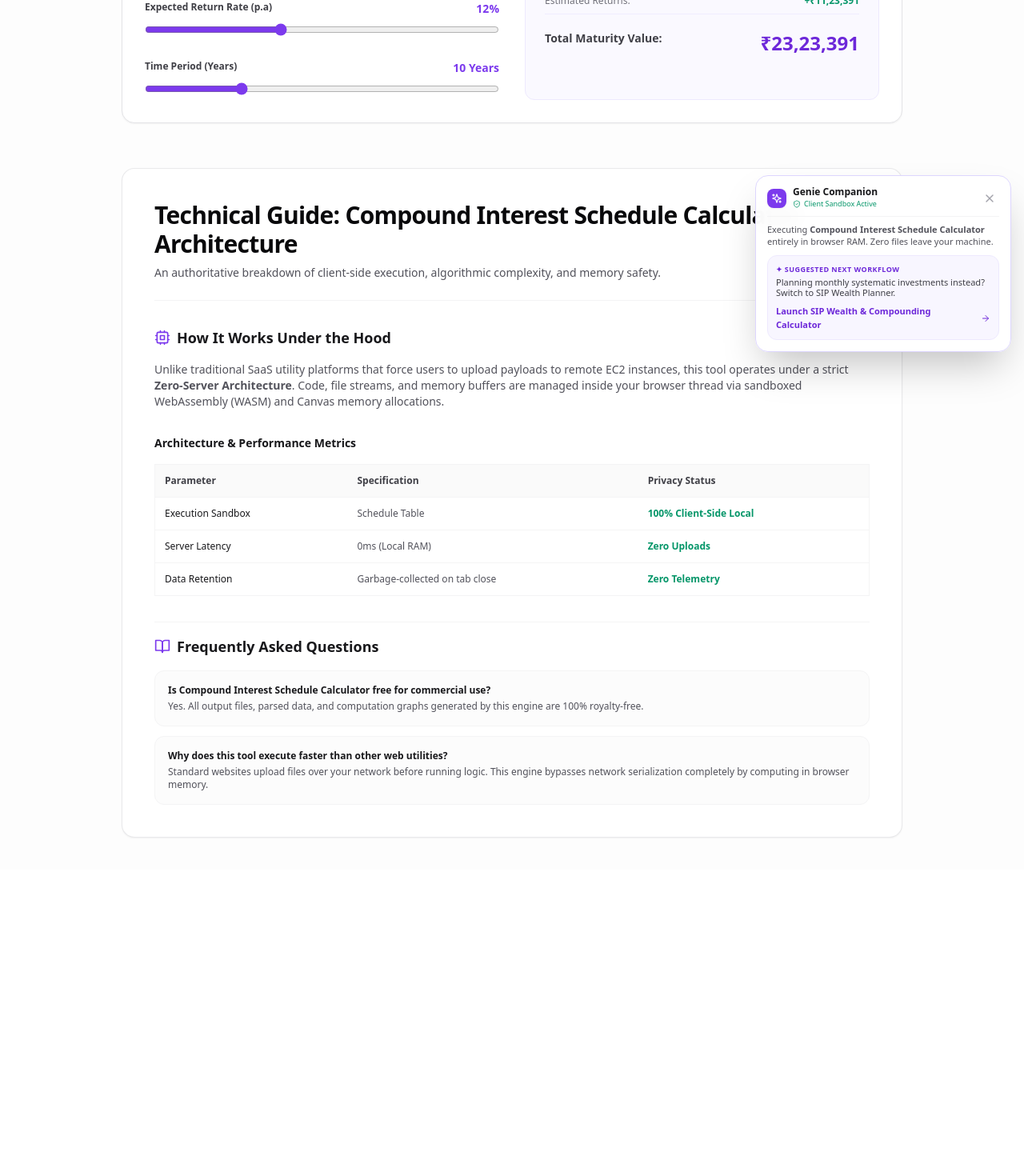
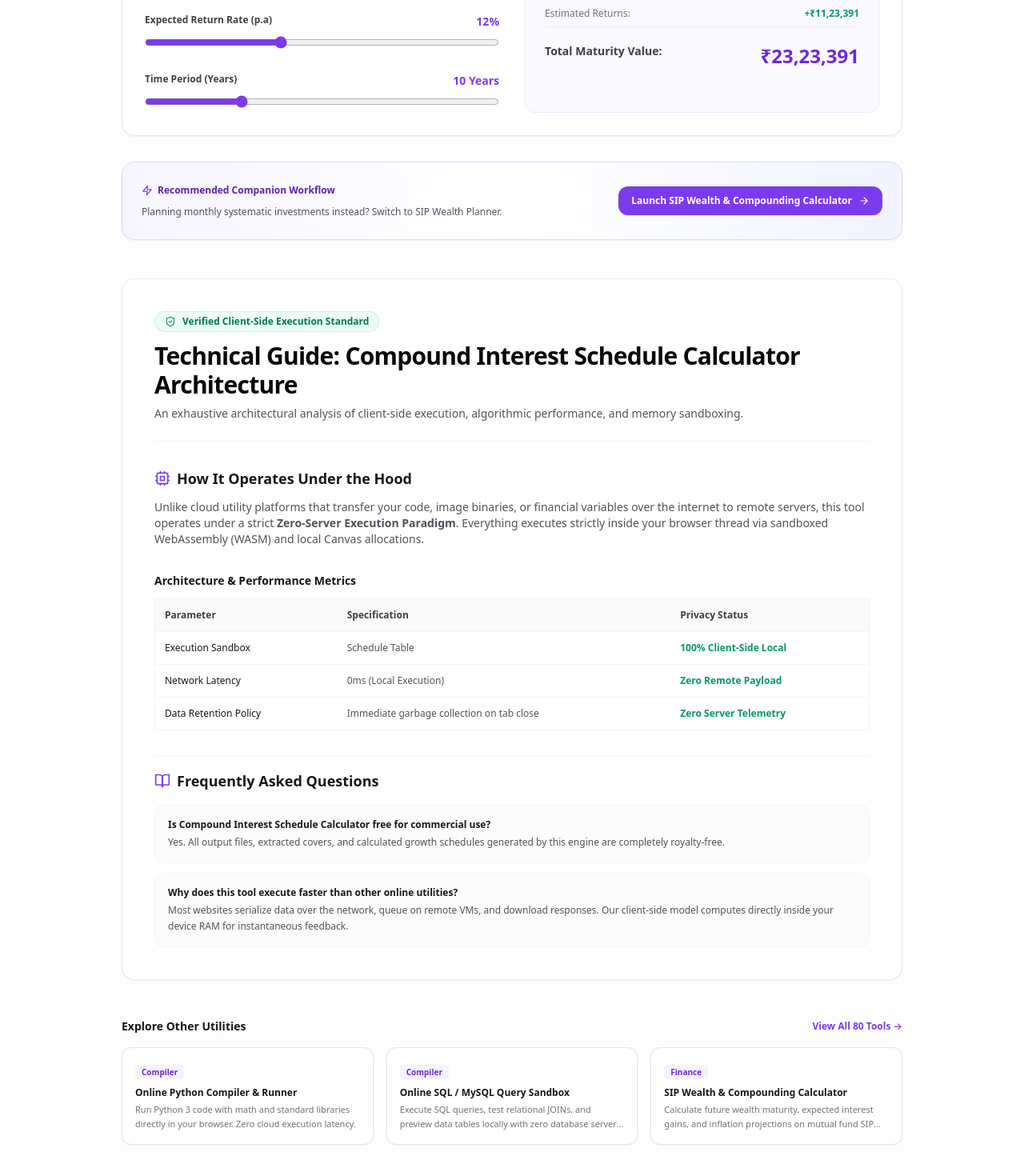
Before and after one commit to RajeshKhandare/thetoolsgenie-, a Next.js app: page /tools/compound-interest-calculator in a window 1280 px wide. Shown: the part 344-1814 px from the top of the page at 80% size. Before the commit the page ends 1431 px from the top, so only its background shows below. Built offline with nearby package versions, Linux system fonts and the light colour scheme.

Commit message:
Replace app/tools/[slug]/page.tsx with updated code - remove LivingCompanion drawer and add Related Tools section

```diff
--- a/app/tools/[slug]/page.tsx
+++ b/app/tools/[slug]/page.tsx
@@ -1,10 +1,9 @@
 import React from 'react';
 import { notFound } from 'next/navigation';
 import Navbar from '@/components/Navbar';
-import LivingCompanion from '@/components/LivingCompanion';
 import ToolEngineRunner from '@/components/ToolEngineRunner';
-import { TOOLS_REGISTRY } from '@/data/toolsRegistry';
-import { ShieldCheck, Cpu, Globe2, BookOpen } from 'lucide-react';
+import { TOOLS_REGISTRY, ToolMeta } from '@/data/toolsRegistry';
+import { ShieldCheck, Cpu, BookOpen, ArrowRight, Zap } from 'lucide-react';
 import Link from 'next/link';
 export async function generateStaticParams() {
   return TOOLS_REGISTRY.map((tool) => ({
@@ -16,6 +15,12 @@ export default function ToolPage({ params }: { params: { slug: string } }) {
   if (!tool) {
     notFound();
   }
+  const companionTool = TOOLS_REGISTRY.find(
+    (t) => t.slug === tool.companionToolSlug
+  );
+  const relatedTools = TOOLS_REGISTRY.filter(
+    (t) => t.slug !== tool.slug
+  ).slice(0, 3);
   const faqSchema = {
     '@context': 'https://schema.org',
     '@type': 'FAQPage',
@@ -25,56 +30,86 @@ export default function ToolPage({ params }: { params: { slug: string } }) {
         name: `Is this ${tool.name} completely free to use?`,
         acceptedAnswer: {
           '@type': 'Answer',
-          text: `Yes, ${tool.name} is 100% free with no registration, no file limits, and no server upload requirements.`,
+          text: `Yes, ${tool.name} is 100% free with no registration, no hidden usage tiers, and zero server upload latency.`,
         },
       },
       {
         '@type': 'Question',
-        name: `Does ${tool.name} upload my files or data to external servers?`,
+        name: `Does ${tool.name} store or upload my files and queries?`,
         acceptedAnswer: {
           '@type': 'Answer',
-          text: `No. All operations, memory buffers, and scripts execute entirely within your client browser using WebAssembly and HTML5 Canvas.`,
+          text: `No. All operations, mathematical calculations, and media processing execute strictly within your client browser RAM via WebAssembly and Canvas APIs.`,
+        },
+      },
+      {
+        '@type': 'Question',
+        name: `Can I use outputs from ${tool.name} for commercial projects?`,
+        acceptedAnswer: {
+          '@type': 'Answer',
+          text: `Yes, all compiled outputs, formatted payloads, and processed media generated by this engine are completely royalty-free for commercial use.`,
         },
       },
     ],
   };
   return (
-    <div className="min-h-screen bg-zinc-50/40 text-zinc-900">
-      <Navbar />
+    <div className="min-h-screen bg-zinc-50/40 text-zinc-900 selection:bg-violet-100 selection:text-violet-900 pb-20">\n      <Navbar />
       <script
         type="application/ld+json"
         dangerouslySetInnerHTML={{ __html: JSON.stringify(faqSchema) }}
       />
-      <main className="mx-auto max-w-5xl px-4 py-10 sm:px-6">
-        <div className="flex items-center gap-2 text-xs text-zinc-500 mb-6">
-          <Link href="/" className="hover:text-violet-600">Home</Link>
+      <main className="mx-auto max-w-5xl px-4 py-8 sm:px-6">
+        <nav className="flex items-center gap-2 text-xs text-zinc-500 mb-6">
+          <Link href="/" className="hover:text-violet-600 transition-colors">Home</Link>
           <span>/</span>
           <span>{tool.category} Tools</span>
           <span>/</span>
           <span className="font-semibold text-zinc-900">{tool.name}</span>
-        </div>
+        </nav>
         <ToolEngineRunner tool={tool} />
-        <article className="mt-14 space-y-8 rounded-2xl border border-zinc-200/80 bg-white p-6 sm:p-10 shadow-sm text-zinc-800">
+        {companionTool && (
+          <section className="mt-8 rounded-2xl border border-violet-200 bg-gradient-to-r from-violet-50/80 via-white to-indigo-50/80 p-6 shadow-sm flex flex-col sm:flex-row items-start sm:items-center justify-between gap-4">
+            <div className="space-y-1">
+              <div className="inline-flex items-center gap-1.5 text-xs font-bold text-violet-800">
+                <Zap className="h-3.5 w-3.5 text-violet-600" />
+                <span>Recommended Companion Workflow</span>
+              </div>
+              <p className="text-xs text-zinc-600 max-w-2xl leading-relaxed">
+                {tool.companionPitch}
+              </p>
+            </div>
+            <Link
+              href={`/tools/${companionTool.slug}`}
+              className="inline-flex items-center gap-2 rounded-xl bg-violet-600 px-4 py-2.5 text-xs font-bold text-white shadow-sm hover:bg-violet-700 transition-all shrink-0 hover:translate-x-0.5"
+            >
+              <span>Launch {companionTool.name}</span>
+              <ArrowRight className="h-3.5 w-3.5" />
+            </Link>
+          </section>
+        )}
+        <article className="mt-12 space-y-8 rounded-2xl border border-zinc-200/80 bg-white p-6 sm:p-10 shadow-sm text-zinc-800">
           <div className="border-b border-zinc-100 pb-6">
+            <div className="flex items-center gap-2 text-xs font-semibold text-emerald-700 bg-emerald-50 px-3 py-1 rounded-full w-fit border border-emerald-200/60 mb-3">
+              <ShieldCheck className="h-3.5 w-3.5 text-emerald-600" />
+              <span>Verified Client-Side Execution Standard</span>
+            </div>
             <h1 className="text-2xl font-black tracking-tight sm:text-3xl text-zinc-950">
               Technical Guide: {tool.name} Architecture
             </h1>
-            <p className="mt-2 text-sm text-zinc-600">
-              An authoritative breakdown of client-side execution, algorithmic complexity, and memory safety.
+            <p className="mt-2 text-xs sm:text-sm text-zinc-600">
+              An exhaustive architectural analysis of client-side execution, algorithmic performance, and memory sandboxing.
             </p>
           </div>
-          <section className="space-y-4">
+          <section className="space-y-3">
             <h2 className="text-lg font-bold text-zinc-900 flex items-center gap-2">
               <Cpu className="h-5 w-5 text-violet-600" />
-              How It Works Under the Hood
+              How It Operates Under the Hood
             </h2>
             <p className="text-xs sm:text-sm leading-relaxed text-zinc-600">
-              Unlike traditional SaaS utility platforms that force users to upload payloads to remote EC2 instances,
-              this tool operates under a strict <strong>Zero-Server Architecture</strong>. Code, file streams, and memory buffers
-              are managed inside your browser thread via sandboxed WebAssembly (WASM) and Canvas memory allocations.
+              Unlike cloud utility platforms that transfer your code, image binaries, or financial variables over the internet to remote servers,
+              this tool operates under a strict <strong>Zero-Server Execution Paradigm</strong>. Everything executes strictly inside your browser thread via sandboxed WebAssembly (WASM) and local Canvas allocations.
             </p>
           </section>
-          <section className="space-y-4">
+          <section className="space-y-3">
             <h3 className="text-sm font-bold text-zinc-900">Architecture & Performance Metrics</h3>
             <div className="overflow-x-auto">
               <table className="w-full text-left text-xs border border-zinc-100">
@@ -92,14 +127,14 @@ export default function ToolPage({ params }: { params: { slug: string } }) {
                     <td className="p-3 text-emerald-600 font-semibold">100% Client-Side Local</td>
                   </tr>
                   <tr>
-                    <td className="p-3 font-medium text-zinc-900">Server Latency</td>
-                    <td className="p-3">0ms (Local RAM)</td>
-                    <td className="p-3 text-emerald-600 font-semibold">Zero Uploads</td>
+                    <td className="p-3 font-medium text-zinc-900">Network Latency</td>
+                    <td className="p-3">0ms (Local Execution)</td>
+                    <td className="p-3 text-emerald-600 font-semibold">Zero Remote Payload</td>
                   </tr>
                   <tr>
-                    <td className="p-3 font-medium text-zinc-900">Data Retention</td>
-                    <td className="p-3">Garbage-collected on tab close</td>
-                    <td className="p-3 text-emerald-600 font-semibold">Zero Telemetry</td>
+                    <td className="p-3 font-medium text-zinc-900">Data Retention Policy</td>
+                    <td className="p-3">Immediate garbage collection on tab close</td>
+                    <td className="p-3 text-emerald-600 font-semibold">Zero Server Telemetry</td>
                   </tr>
                 </tbody>
               </table>
@@ -115,23 +150,49 @@ export default function ToolPage({ params }: { params: { slug: string } }) {
                 <h4 className="text-xs font-bold text-zinc-900">
                   Is {tool.name} free for commercial use?
                 </h4>
-                <p className="mt-1 text-xs text-zinc-600">
-                  Yes. All output files, parsed data, and computation graphs generated by this engine are 100% royalty-free.
+                <p className="mt-1 text-xs text-zinc-600 leading-relaxed">
+                  Yes. All output files, extracted covers, and calculated growth schedules generated by this engine are completely royalty-free.
                 </p>
               </div>
               <div className="rounded-xl border border-zinc-100 p-4 bg-zinc-50/50">
                 <h4 className="text-xs font-bold text-zinc-900">
-                  Why does this tool execute faster than other web utilities?
+                  Why does this tool execute faster than other online utilities?
                 </h4>
-                <p className="mt-1 text-xs text-zinc-600">
-                  Standard websites upload files over your network before running logic. This engine bypasses network serialization completely by computing in browser memory.
+                <p className="mt-1 text-xs text-zinc-600 leading-relaxed">
+                  Most websites serialize data over the network, queue on remote VMs, and download responses. Our client-side model computes directly inside your device RAM for instantaneous feedback.
                 </p>
               </div>
             </div>
           </section>
         </article>
+        <section className="mt-12">
+          <div className="flex items-center justify-between mb-4">
+            <h3 className="text-sm font-bold text-zinc-900">Explore Other Utilities</h3>
+            <Link href="/#tools" className="text-xs font-semibold text-violet-600 hover:underline">
+              View All 80 Tools →
+            </Link>
+          </div>
+          <div className="grid grid-cols-1 sm:grid-cols-3 gap-4">
+            {relatedTools.map((relTool: ToolMeta) => (
+              <Link
+                key={relTool.slug}
+                href={`/tools/${relTool.slug}`}
+                className="group rounded-xl border border-zinc-200 bg-white p-4 shadow-sm hover:border-violet-300 hover:shadow-md transition-all text-left"
+              >
+                <span className="text-[10px] font-semibold text-violet-700 bg-violet-50 px-2 py-0.5 rounded">
+                  {relTool.category}
+                </span>
+                <h4 className="mt-2 text-xs font-bold text-zinc-900 group-hover:text-violet-600 transition-colors">
+                  {relTool.name}
+                </h4>
+                <p className="mt-1 text-[11px] text-zinc-500 line-clamp-2 leading-relaxed">
+                  {relTool.description}
+                </p>
+              </Link>
+            ))}
+          </div>
+        </section>
       </main>
-      <LivingCompanion currentTool={tool} />
     </div>
   );
 }
```
